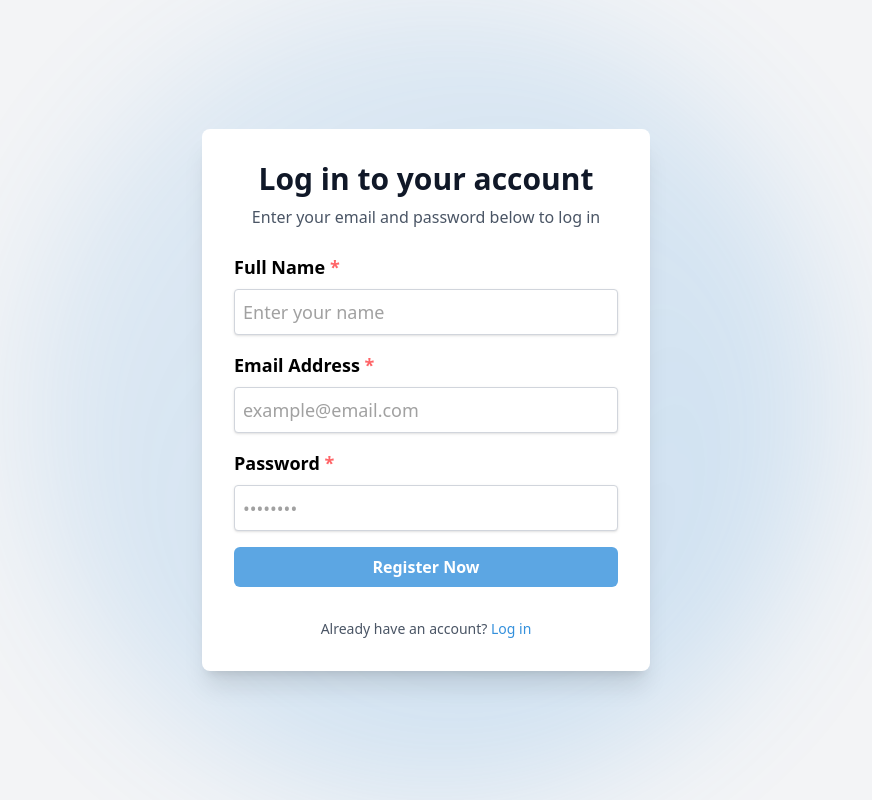
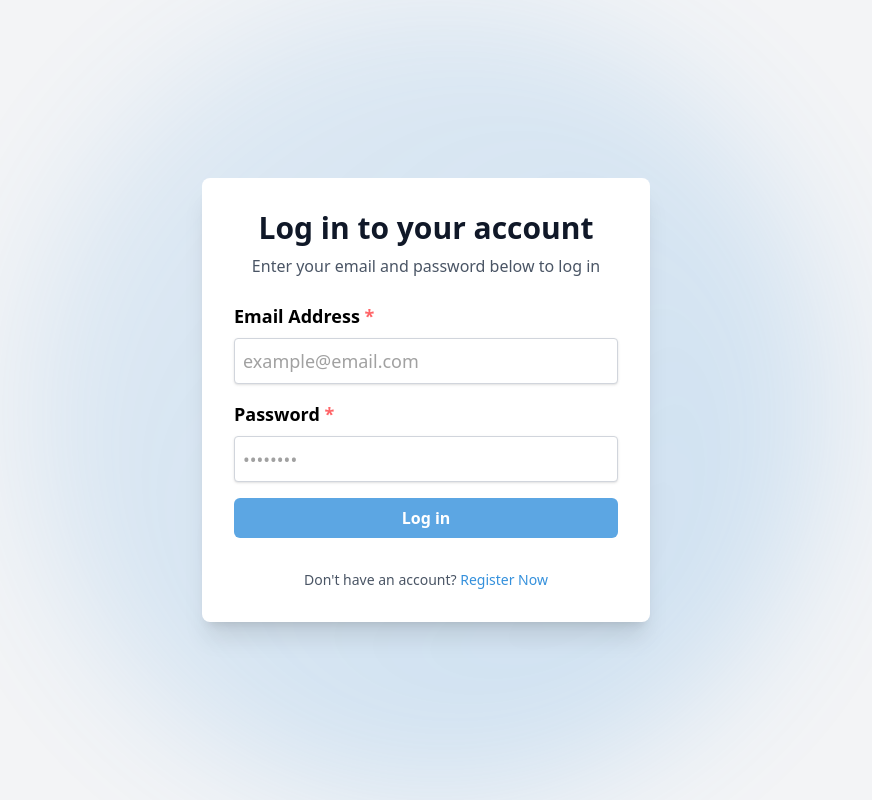
Before and after one commit to ursolom/nextjs-starter-kit-dashboard, a Next.js app: page /auth/login in a window 1280 px wide. Shown: the whole page, without its empty margins (214-1086 px from the left). Built offline with nearby package versions, Linux system fonts and the light colour scheme.

Commit message:
edit and add meta data for seo ha ha ha

```diff
--- /dev/null
+++ b/src/app/auth/login/Login.tsx
@@ -0,0 +1,60 @@
+"use client";
+
+import { loginAction } from "@/actions/auth";
+import Button from "@/components/ui/Button";
+import { Input } from "@/components/ui/Input";
+import { TState } from "@/types";
+import { useActionState } from "react";
+import { LoginInputs } from "../inputs";
+import Link from "next/link";
+import FormContainer from "../FromContainer";
+import { PAGES } from "@/constants";
+
+const initialState: TState = {
+    message: "",
+    error: {},
+    status: null,
+    formData: null,
+};
+
+const headerText = {
+    title: "Log in to your account",
+    subTitle: "Enter your email and password below to log in"
+};
+
+export default function LoginPage() {
+    const [state, action, loading] = useActionState(loginAction, initialState);
+    const { error, formData } = state;
+
+    return (
+        <FormContainer headerText={headerText}>
+            <form action={action} className="flex flex-col gap-4">
+                {LoginInputs.map(({ label, name, placeholder, type }) => (
+                    <Input
+                        key={name}
+                        label={label}
+                        name={name}
+                        placeholder={placeholder}
+                        type={type}
+                        error={error}
+                        defaultValue={formData?.get(name) as string}
+                        required
+                    />
+                ))}
+
+                <Button loading={loading}>Log in</Button>
+
+                {/* auth Link */}
+                <p className="text-center text-sm text-gray-600 dark:text-gray-400 mt-4">
+                    Don't have an account?{" "}
+                    <Link
+                        href={PAGES.PUBLIC.AUTH.REGISTER}
+                        className="text-primary font-medium hover:underline"
+                    >
+                        Register Now
+                    </Link>
+                </p>
+            </form>
+        </FormContainer>
+    );
+}
--- a/src/app/auth/login/page.tsx
+++ b/src/app/auth/login/page.tsx
@@ -1,60 +1,12 @@
-"use client";
+import { Metadata } from "next";
+import LoginPage from "./Login";
+import { PAGE_TITLES, SITE } from "@/constants";
 
-import { registerAction } from "@/actions/auth";
-import Button from "@/components/ui/Button";
-import { Input } from "@/components/ui/Input";
-import { TState } from "@/types";
-import { useActionState } from "react";
-import { RegisterInputs } from "../inputs";
-import Link from "next/link";
-import FormContainer from "../FromContainer";
-import { PAGES } from "@/constants";
-
-const initialState: TState = {
-    message: "",
-    error: {},
-    status: null,
-    formData: null,
+export const metadata: Metadata = {
+    title: PAGE_TITLES.LOGIN,
+    description: SITE.DESCRIPTION,
 };
 
-const headerText = {
-    title: "Log in to your account",
-    subTitle: "Enter your email and password below to log in"
-};
-
-export default function LoginPage() {
-    const [state, action, loading] = useActionState(registerAction, initialState);
-    const { error, formData } = state;
-
-    return (
-        <FormContainer headerText={headerText}>
-            <form action={action} className="flex flex-col gap-4">
-                {RegisterInputs.map(({ label, name, placeholder, type }) => (
-                    <Input
-                        key={name}
-                        label={label}
-                        name={name}
-                        placeholder={placeholder}
-                        type={type}
-                        error={error}
-                        defaultValue={formData?.get(name) as string}
-                        required
-                    />
-                ))}
-
-                <Button loading={loading}>Register Now</Button>
-
-                {/* auth Link */}
-                <p className="text-center text-sm text-gray-600 dark:text-gray-400 mt-4">
-                    Already have an account?{" "}
-                    <Link
-                        href={PAGES.PUBLIC.AUTH.LOGIN}
-                        className="text-primary font-medium hover:underline"
-                    >
-                        Log in
-                    </Link>
-                </p>
-            </form>
-        </FormContainer>
-    );
+export default function Login() {
+    return <LoginPage />;
 }
--- /dev/null
+++ b/src/app/auth/register/Register.tsx
@@ -0,0 +1,60 @@
+"use client";
+
+import { registerAction } from "@/actions/auth";
+import Button from "@/components/ui/Button";
+import { Input } from "@/components/ui/Input";
+import { TState } from "@/types";
+import { useActionState } from "react";
+import { RegisterInputs } from "../inputs";
+import Link from "next/link";
+import FormContainer from "../FromContainer";
+import { PAGES } from "@/constants";
+
+const initialState: TState = {
+    message: "",
+    error: {},
+    status: null,
+    formData: null,
+};
+
+const headerText = {
+    title: "Create an Account",
+    subTitle: "Enter your details below to create your account."
+};
+
+export default function RegisterPage() {
+    const [state, action, loading] = useActionState(registerAction, initialState);
+    const { error, formData } = state;
+
+    return (
+        <FormContainer headerText={headerText}>
+            <form action={action} className="flex flex-col gap-4">
+                {RegisterInputs.map(({ label, name, placeholder, type }) => (
+                    <Input
+                        key={name}
+                        label={label}
+                        name={name}
+                        placeholder={placeholder}
+                        type={type}
+                        error={error}
+                        defaultValue={formData?.get(name) as string}
+                        required
+                    />
+                ))}
+
+                <Button loading={loading}>Register Now</Button>
+
+                {/* auth Link */}
+                <p className="text-center text-sm text-gray-600 dark:text-gray-400 mt-4">
+                    Already have an account?{" "}
+                    <Link
+                        href={PAGES.PUBLIC.AUTH.LOGIN}
+                        className="text-primary font-medium hover:underline"
+                    >
+                        Login Now
+                    </Link>
+                </p>
+            </form>
+        </FormContainer>
+    );
+}
--- a/src/app/auth/register/page.tsx
+++ b/src/app/auth/register/page.tsx
@@ -1,61 +1,12 @@
-"use client";
+import { Metadata } from "next";
+import { PAGE_TITLES, SITE } from "@/constants";
+import RegisterPage from "./Register";
 
-import { registerAction } from "@/actions/auth";
-import Button from "@/components/ui/Button";
-import { Input } from "@/components/ui/Input";
-import { TState } from "@/types";
-import { useActionState } from "react";
-import { RegisterInputs } from "../inputs";
-import Link from "next/link";
-import FormContainer from "../FromContainer";
-import { PAGES } from "@/constants";
-
-const initialState: TState = {
-    message: "",
-    error: {},
-    status: null,
-    formData: null,
+export const metadata: Metadata = {
+    title: PAGE_TITLES.REGISTER,
+    description: SITE.DESCRIPTION,
 };
 
-const headerText = {
-    title: "Create an Account",
-    subTitle: "Enter your details below to create your account."
-};
-
-export default function RegisterPage() {
-    const [state, action, loading] = useActionState(registerAction, initialState);
-    const { error, formData } = state;
-
-    return (
-        <FormContainer headerText={headerText}>
-            <form action={action} className="flex flex-col gap-4">
-                {RegisterInputs.map(({ label, name, placeholder, type }) => (
-                    <Input
-                        key={name}
-                        label={label}
-                        name={name}
-                        placeholder={placeholder}
-                        type={type}
-                        error={error}
-                        defaultValue={formData?.get(name) as string}
-                        required
-                    />
-                ))}
-
-                <Button loading={loading}>Register Now</Button>
-
-                {/* auth Link */}
-                <p className="text-center text-sm text-gray-600 dark:text-gray-400 mt-4">
-                    Already have an account?{" "}
-                    <Link
-                        href={PAGES.PUBLIC.AUTH.REGISTER}
-                        className="text-primary font-medium hover:underline"
-                    >
-                        Register Now
-                    </Link>
-
-                </p>
-            </form>
-        </FormContainer>
-    );
+export default function Register() {
+    return <RegisterPage />;
 }
--- a/src/app/layout.tsx
+++ b/src/app/layout.tsx
@@ -1,6 +1,7 @@
 import type { Metadata } from "next";
 import { Geist, Geist_Mono } from "next/font/google";
 import "./globals.css";
+import { PAGE_TITLES, SITE } from "@/constants";
 
 const geistSans = Geist({
   variable: "--font-geist-sans",
@@ -13,8 +14,8 @@ const geistMono = Geist_Mono({
 });
 
 export const metadata: Metadata = {
-  title: "Next Starter kit",
-  description: "Next Starter kit dashboard",
+  title: PAGE_TITLES.HOME,
+  description: SITE.DESCRIPTION,
 };
 
 export default function RootLayout({
--- a/src/constants.ts
+++ b/src/constants.ts
@@ -1,5 +1,26 @@
+export const SITE = {
+    NAME: "Starter Kit",
+    DESCRIPTION: "This is an amazing website Starter Kit built with Next.js",
+    BASE_URL: "https://starter-kit-nextjs-ursolom.vercel.app",
+    SUPPORT_EMAIL: "ursolom.dev@email.com",
+    SOCIALS: {
+        FACEBOOK: "https://facebook.com/ursolom",
+        TWITTER: "https://twitter.com/ursolom",
+        INSTAGRAM: "https://instagram.com/ursolom",
+    },
+};
+
+export const PAGE_TITLES = {
+    HOME: `${SITE.NAME} - Home`,
+    ABOUT: `${SITE.NAME} - About Us`,
+    CONTACT: `${SITE.NAME} - Contact`,
+    LOGIN: `${SITE.NAME} - Login`,
+    REGISTER: `${SITE.NAME} - Register`,
+    DASHBOARD: `${SITE.NAME} - Dashboard`,
+};
+
 export const PAGES = {
-    PUBLIC:{
+    PUBLIC: {
         AUTH: {
             LOGIN: "/auth/login",
             REGISTER: "/auth/register",
@@ -7,5 +28,5 @@ export const PAGES = {
     },
     ADMIN: {
         LOGIN: "/admin/login",
-    }
+    },
 };
```
